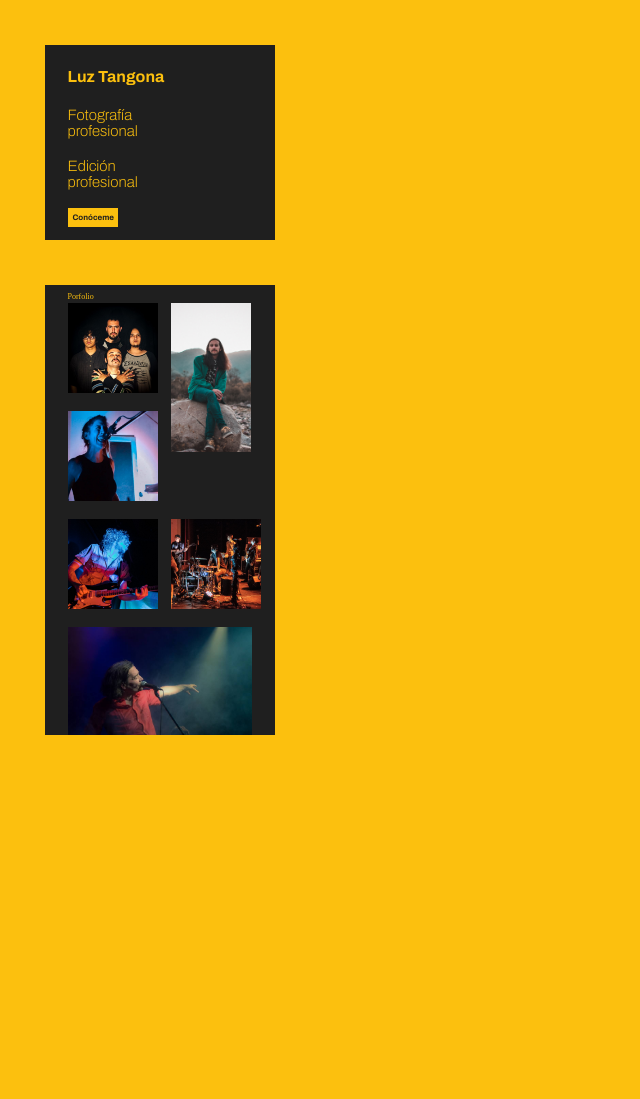
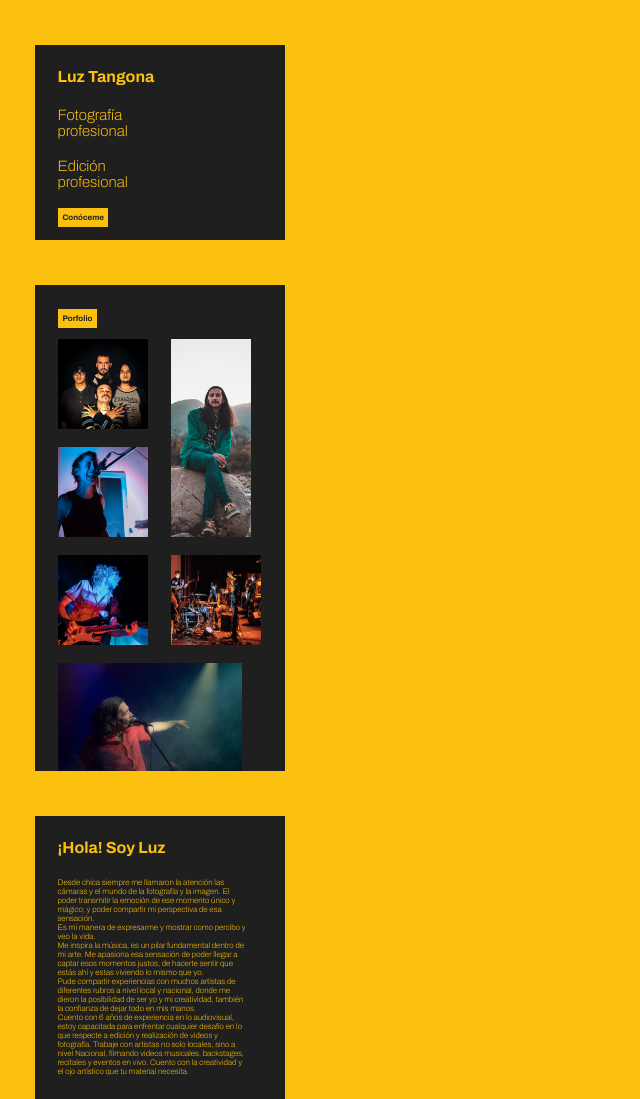
Before and after one commit to xam420/luztangona, a website: page index.html in a window 1280 px wide. Shown: the whole page, without its empty margins (0-640 px from the left). Before the commit the page ends 800 px from the top, so only its background shows below. Drawn offline with Linux system fonts and the light colour scheme.

Commit message:
estilos sobre

```diff
--- a/index.html
+++ b/index.html
@@ -19,7 +19,7 @@
         <a href="#">Conóceme</a>
     </header>
     <main>
-        <a href="#">Porfolio</a>
+        <a class="portf" href="#">Porfolio</a>
         <div class="galeria">
             <div class="img1">
                 <img src="img/krylo-queen.jpg" alt="">
@@ -41,5 +41,36 @@
             </div>
         </div>
     </main>
+    <section id="sobre">
+        <div class="titulo">
+            <h2>¡Hola! Soy Luz</h2>
+        </div>
+        <div class="texto">
+            <p>Desde chica siempre me llamaron la atención
+                las cámaras y el mundo de la fotografía y la imagen.
+                El poder transmitir la emoción de ese momento único y mágico;
+                y poder compartir mi perspectiva de esa sensación.
+            </p>
+            <p>Es mi manera de expresarme y mostrar como percibo y veo la vida.
+            </p>
+            <p>Me inspira la música, es un pilar fundamental       dentro de mi arte.
+               Me apasiona esa sensación de poder llegar a captar
+                esos momentos justos, de hacerte sentir que estás ahí
+               y estas viviendo lo mismo que yo.
+            </p>
+            <p>Pude compartir experiencias con muchos artistas
+                de diferentes rubros a nivel local y nacional,
+                donde me dieron la posibilidad de ser yo y mi creatividad,
+                también la confianza de dejar todo en mis manos.
+            </p>
+            <p>Cuento con 6 años de experiencia en lo audiovisual,
+                estoy capacitada para enfrentar cualquier desafío
+                en lo que respecte a edición y realización de videos y fotografía.
+                Trabaje con artistas no solo locales, sino a nivel Nacional,
+                filmando videos musicales, backstages, recitales y eventos en vivo.
+                Cuento con la creatividad y el ojo artístico que tu material necesita.
+            </p>
+        </div>
+    </section>
 </body>
 </html>
--- a/scss/_principal.scss
+++ b/scss/_principal.scss
@@ -1,9 +1,9 @@
 /*MOBILE HEADER*/
 header {
     background-color: $secundario;
-    width: 230px;
+    width: 250px;
     height: 195px;
-    margin: 45px 45px 0px 45px;
+    margin: 45px 45px 0px 35px;
     display: flex;
     flex-direction: column;
 
@@ -46,19 +46,23 @@ header {
 /*MOBILE MAIN*/
 main {
     background-color: $secundario;
-    width: 230px;
-    margin: 45px 45px 0px 45px;
+    width: 250px;
+    margin: 45px 45px 0px 35px;
+    padding-top: 22px;
 
     a {
-        font-family: $primario;
-        color: $primario;
+        font-family: $principal;
+        font-weight: 700;
+        color: $secundario;
+        background-color: $primario;
         font-size: 8px;
         margin-left: 22.5px;
-        margin-bottom: 22.5px;
+        padding: 5px;
     }
 
     .galeria {
         margin-left: 22.5px;
+        margin-top: 14px;
         display: grid;
         grid-template-columns: 1fr 1fr;
         grid-template-rows: 1fr 1fr 1fr 1fr;
@@ -94,7 +98,7 @@ main {
 
         .img3 {
             width: 80px;
-            height: 149px;
+            height: 198px;
             grid-area: img3;
 
             img {
@@ -141,3 +145,35 @@ main {
         }
     }
 }
+
+/*MOBILE SOBRE*/
+#sobre {
+    background-color: $secundario;
+    width: 250px;
+    margin: 45px 45px 0px 35px;
+    display: flex;
+    flex-direction: column;
+
+    .titulo {
+        margin: 22.5px 0px 22.5px 22.5px;
+
+        h2 {
+            font-size: 16px;
+            font-weight: 700;
+            color: $primario;
+            font-family: $principal;
+        }
+    }
+
+    .texto {
+        margin: 0px 0px 22.5px 22.5px;
+        width: 190px;
+
+        p {
+            font-family: $principal;
+            font-weight: 200;
+            font-size: 8px;
+            color: $primario;
+        }
+    }
+}
```
Also changed, not shown: css/style.css, 1 other file.
